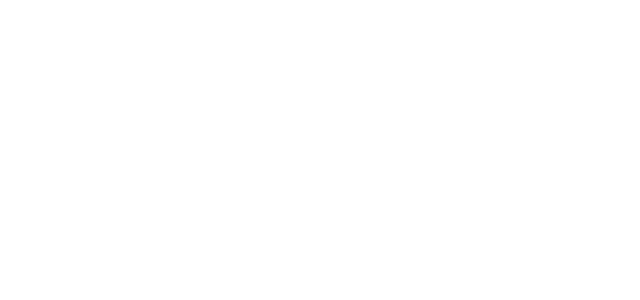
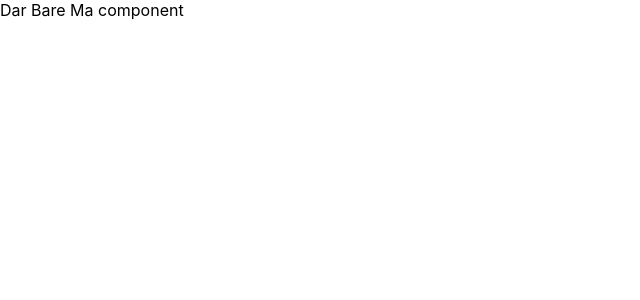
Before and after one commit to tiago86g/Church, a React (Create React App) app in the folder church/: page /dar-bare-ma in a window 1280 px wide. Shown: the top 300 px of the page, without its empty margins (0-640 px from the left). Built offline with nearby package versions, Linux system fonts and the light colour scheme.

Commit message:
dar bare ma route

```diff
--- a/church/src/App.js
+++ b/church/src/App.js
@@ -6,6 +6,7 @@
 import Akhbar from './components/pages/Akhbar/Akhbar';
 import Khanevade from './components/pages/Khanevade/Khanevade';
 import Javanan from './components/pages/Javanan/Javanan';
+import DarBareMa from './components/pages/DarBareMa/DarBareMa';
 
 function App() {
   return (
@@ -21,6 +22,8 @@
             <Route exact path="/akhbar" component={Akhbar} />
             <Route exact path="/khanevade" component={Khanevade} />
             <Route exact path="/javanan" component={Javanan} />
+            <Route exact path="/dar-bare-ma" component={DarBareMa} />
+
             {/* pages components */}
           </Switch>
         </div>
--- /dev/null
+++ b/church/src/components/pages/DarBareMa/DarBareMa.js
@@ -0,0 +1,5 @@
+import React from 'react';
+
+export default function DarBareMa() {
+  return <div>Dar Bare Ma component</div>;
+}
```
